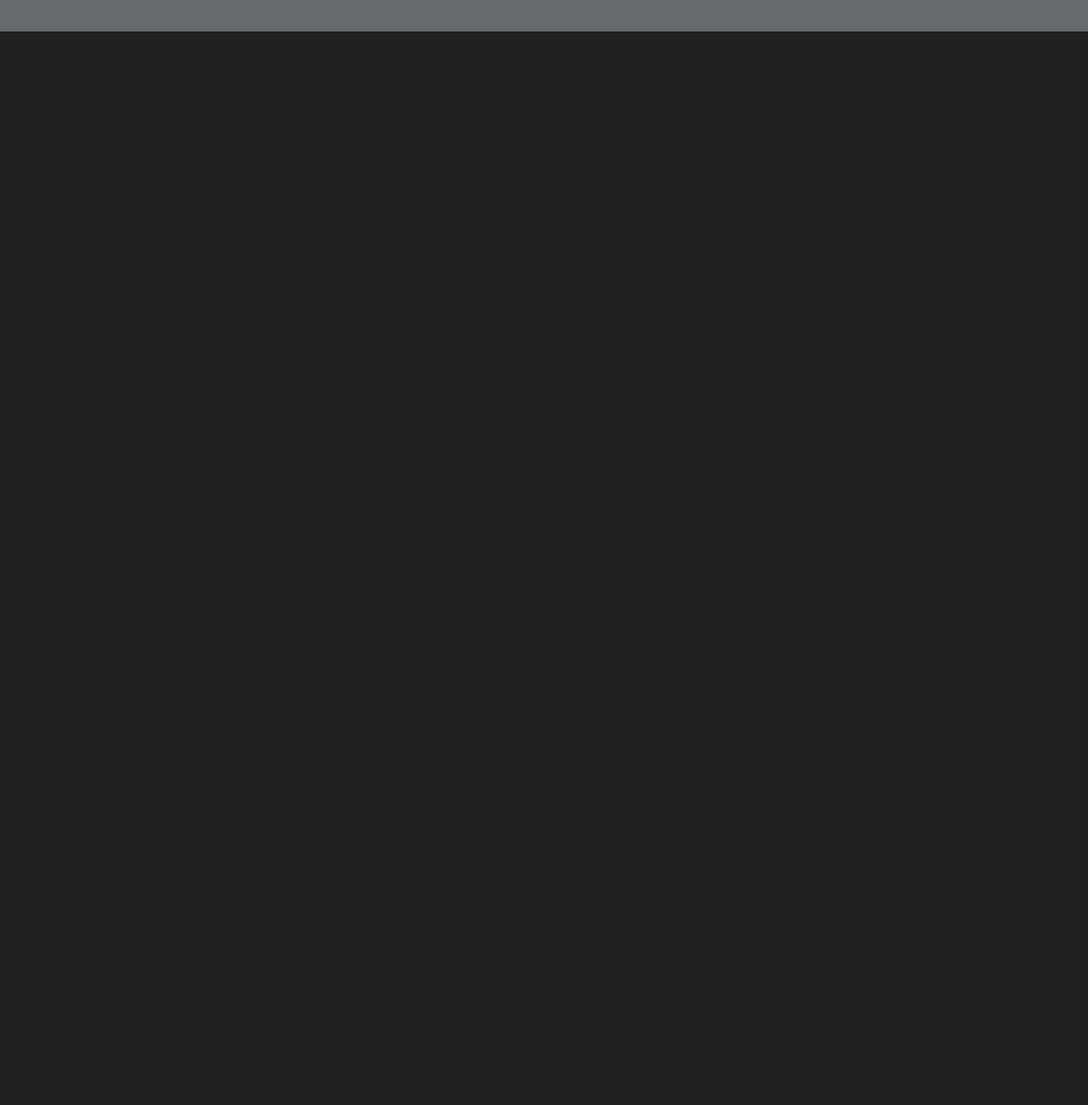
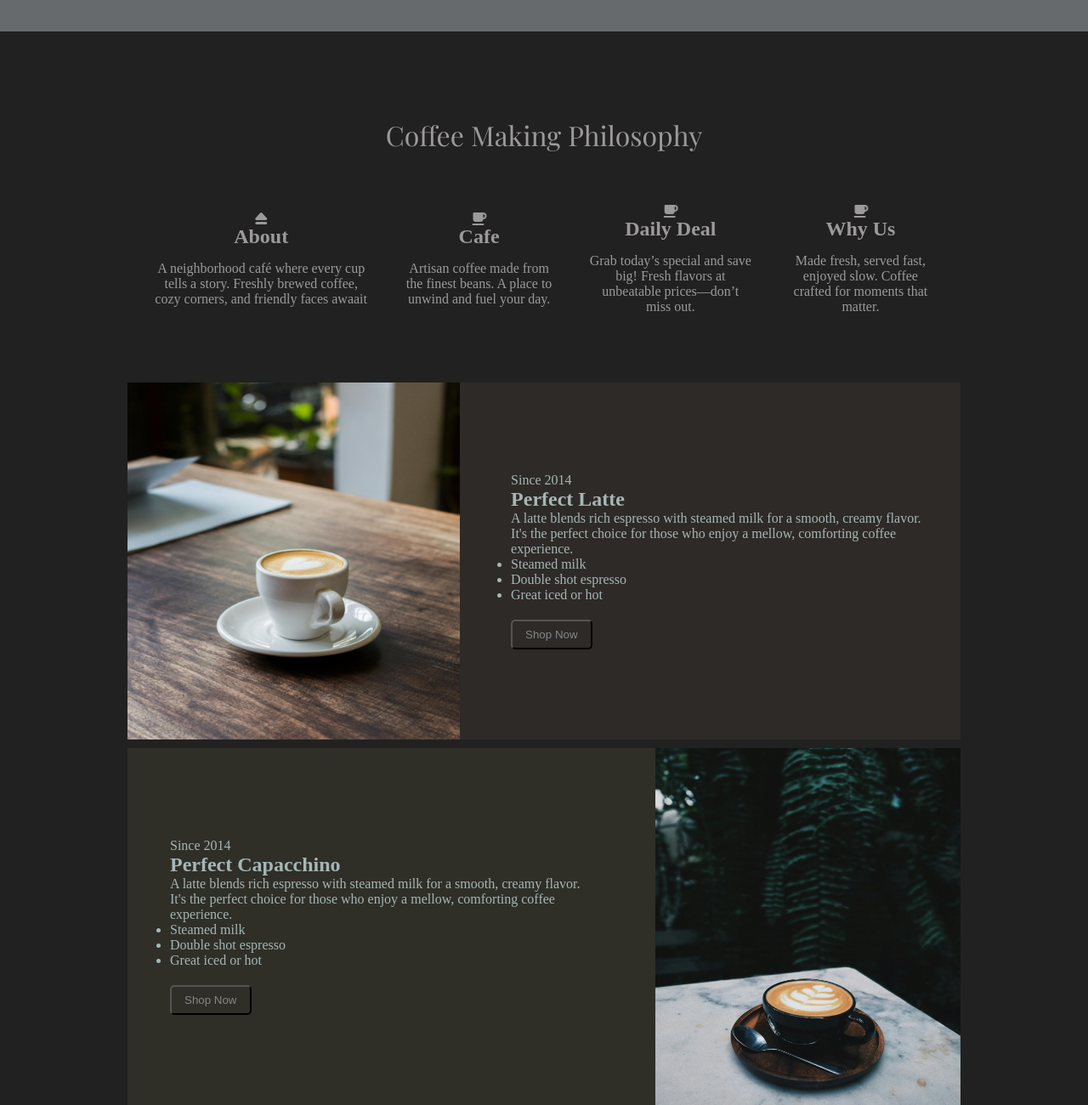
Before and after one commit to azrasharmila/coffee_shop_landing_page, a plain HTML site: page index.html in a window 1280 px wide. Shown: the part 663-1963 px from the top of the page at 85% size. Before the commit the page ends 800 px from the top, so only its background shows below. Drawn offline with nearby package versions, Linux system fonts and the light colour scheme; grey boxes are pictures that could not be loaded; a web font is replaced by a local one.

Commit message:
Added story and display section

```diff
--- a/css/style.css
+++ b/css/style.css
@@ -8,7 +8,7 @@
 }
 
 .container {
-    max-width: 1140px;
+    max-width: 980px;
     margin: 0 auto;
 }
 
@@ -42,6 +42,7 @@ header {
     background-size: cover;
     background-position: top;
     height: 700px;
+    margin-bottom: 100px;
 
 
 }
@@ -94,3 +95,88 @@ ul li a {
     top: 9.3rem;
     left: 9.3rem;
 }
+
+/* story section styles  */
+
+.section-title{
+
+    text-align: center;
+    padding: 30px o;
+    color: #9c9999;
+    margin-bottom: 50px;
+    font-size: 2rem;
+    font-weight: 200;
+
+}
+.card{
+    justify-content: space-between;
+    align-items: center;
+    color: #9c9999;
+    margin-top: 20px;
+    gap: 40px;
+    padding: 10px 30px;
+
+
+
+}
+.cafe, .about-us, .daily-deal, .why-us {
+  flex-direction: column;
+  align-items: center;
+
+
+}
+.paragraph{
+    padding-top: 15px;
+    text-align: center;
+
+}
+
+/* display section */
+
+.display-1{
+
+    gap: 60px;
+    margin-top: 70px;
+
+
+    justify-content: center;
+    align-items: center;
+    background-color: #2e2a27;
+
+
+
+}
+
+.display-2{
+    margin-top: 10px;
+    padding-left: 50px;
+     gap: 60px;
+
+    justify-content: center;
+    align-items: center;
+    background-color: #2f2f28;
+
+}
+.display-pic{
+    width: 40%;
+    height: 420px;
+
+
+
+
+}
+.discription-right{
+
+    color: rgb(166, 182, 182);
+    font-size: 1rem;
+
+
+}
+.btn-primary{
+    background-color: transparent;
+
+    margin-top: 20px;
+    padding: 8px 15px;
+    color: rgb(132, 135, 137);
+    border-radius: 5px;
+}
--- a/index.html
+++ b/index.html
@@ -10,12 +10,16 @@
         integrity="sha512-DxV+EoADOkOygM4IR9yXP8Sb2qwgidEmeqAEmDKIOfPRQZOWbXCzLC6vjbZyy0vPisbH2SyW27+ddLVCN+OMzQ=="
         crossorigin="anonymous" referrerpolicy="no-referrer" />
     <link rel="preconnect" href="https://fonts.googleapis.com">
-<link rel="preconnect" href="https://fonts.gstatic.com" crossorigin>
-<link href="https://fonts.googleapis.com/css2?family=Forum&family=Inter:ital,opsz,wght@0,14..32,100..900;1,14..32,100..900&family=Playfair+Display:ital,wght@0,400..900;1,400..900&family=Raleway:ital,wght@0,100..900;1,100..900&display=swap" rel="stylesheet">
+    <link rel="preconnect" href="https://fonts.gstatic.com" crossorigin>
+    <link
+        href="https://fonts.googleapis.com/css2?family=Forum&family=Inter:ital,opsz,wght@0,14..32,100..900;1,14..32,100..900&family=Playfair+Display:ital,wght@0,400..900;1,400..900&family=Raleway:ital,wght@0,100..900;1,100..900&display=swap"
+        rel="stylesheet">
 
-<link rel="preconnect" href="https://fonts.googleapis.com">
-<link rel="preconnect" href="https://fonts.gstatic.com" crossorigin>
-<link href="https://fonts.googleapis.com/css2?family=Baskervville:ital,wght@0,400..700;1,400..700&family=Forum&family=Inter:ital,opsz,wght@0,14..32,100..900;1,14..32,100..900&family=Playfair+Display:ital,wght@0,400..900;1,400..900&family=Raleway:ital,wght@0,100..900;1,100..900&display=swap" rel="stylesheet">
+    <link rel="preconnect" href="https://fonts.googleapis.com">
+    <link rel="preconnect" href="https://fonts.gstatic.com" crossorigin>
+    <link
+        href="https://fonts.googleapis.com/css2?family=Baskervville:ital,wght@0,400..700;1,400..700&family=Forum&family=Inter:ital,opsz,wght@0,14..32,100..900;1,14..32,100..900&family=Playfair+Display:ital,wght@0,400..900;1,400..900&family=Raleway:ital,wght@0,100..900;1,100..900&display=swap"
+        rel="stylesheet">
 </head>
 
 <body>
@@ -48,6 +52,104 @@
 
     <main>
 
+        <section class="story container">
+            <h2 class="section-title playfair-display">Coffee Making Philosophy</h2>
+            <div class=" card flex">
+
+                <div class="about-us flex">
+                    <i class="fa-solid fa-eject"></i>
+                    <h2>About</h2>
+                    <p class="paragraph">A neighborhood café where every cup tells a story.
+                        Freshly brewed coffee, cozy corners, and friendly faces awaait </p>
+                </div>
+                <div class="cafe flex">
+                    <i class="fa-solid fa-mug-saucer"></i>
+                    <h2>Cafe</h2>
+                    <p class="paragraph">Artisan coffee made from the finest beans.
+                        A place to unwind and fuel your day.
+
+                    </p>
+                </div>
+                <div class="daily-deal flex">
+                    <i class="fa-solid fa-mug-saucer"></i>
+                    <h2>Daily Deal</h2>
+                    <p class="paragraph">Grab today’s special and save big!
+                        Fresh flavors at unbeatable prices—don’t miss out.
+
+                    </p>
+                </div>
+                <div class="why-us flex">
+                    <i class="fa-solid fa-mug-saucer"></i>
+                    <h2>Why Us</h2>
+                    <p class="paragraph">Made fresh, served fast, enjoyed slow.
+                        Coffee crafted for moments that matter.
+
+                    </p>
+                </div>
+
+            </div>
+
+        </section>
+
+        <section class="container">
+
+
+                <div class="flex display-1 ">
+                    <img class="display-pic" src="./images/picture1.jpg" alt="">
+
+
+
+
+                    <div class="discription-right">
+                        <span>Since 2014</span>
+                        <h2 class="pic-title">Perfect Latte</h2>
+                        <p class="discription">
+                            A latte blends rich espresso with steamed milk for a smooth, creamy flavor.<br> It's the perfect
+                            choice for those who enjoy a mellow, comforting coffee experience.
+                        </p>
+                        <ul>
+                            <li>Steamed milk</li>
+                            <li>Double shot espresso</li>
+                            <li>Great iced or hot</li>
+                        </ul>
+                        <button class="btn-primary">Shop Now</button>
+
+                    </div>
+                </div>
+
+
+
+
+            <div class="flex display-2">
+
+
+                <div class="discription-right">
+                    <span>Since 2014</span>
+                    <h2 class="pic-title">Perfect Capacchino</h2>
+                    <p class="discription">
+                        A latte blends rich espresso with steamed milk for a smooth, creamy flavor. <br>It's the perfect
+                        choice for those who enjoy a mellow, comforting coffee experience.
+                    </p>
+                    <ul>
+                        <li>Steamed milk</li>
+                        <li>Double shot espresso</li>
+                        <li>Great iced or hot</li>
+                    </ul>
+                    <button class="btn-primary">Shop Now</button>
+
+                </div>
+                <img class="display-pic" src="./images/picture3.jpg" alt="">
+
+            </div>
+
+
+
+
+
+
+        </section>
+
+
     </main>
     <footer>
 
```
Also changed, not shown: images/pexels-vanmalidate-769275.jpg (added), images/picture1.jpg (added), images/picture2.jpg (added), images/picture3.jpg (added).
